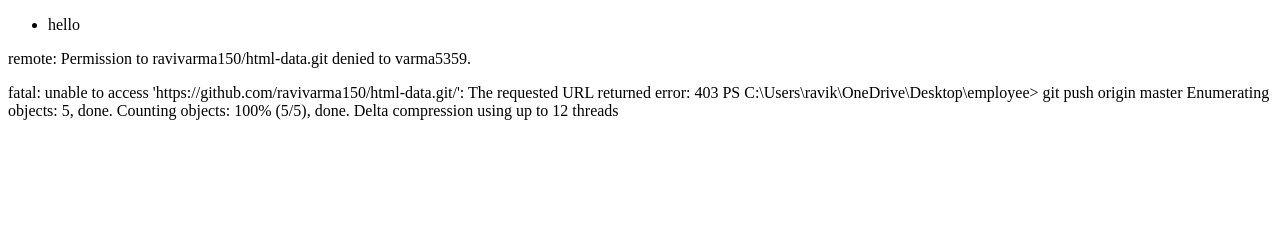
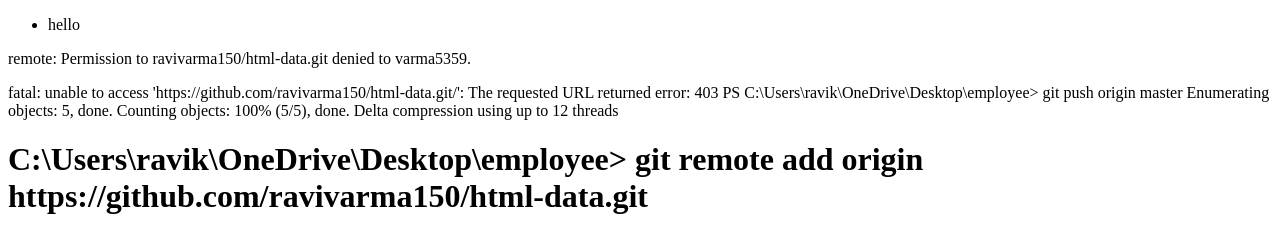
Before and after one commit to ravivarma150/html-data, a plain HTML site: page index.html in a window 1280 px wide. Drawn offline with Linux system fonts and the light colour scheme.

Commit message:
new tag add

```diff
--- a/index.html
+++ b/index.html
@@ -22,5 +22,6 @@ Enumerating objects: 5, done.
 Counting objects: 100% (5/5), done.
 Delta compression using up to 12 threads
 </p>
+<h1>C:\Users\ravik\OneDrive\Desktop\employee> git remote add origin https://github.com/ravivarma150/html-data.git</h1>
 </body>
 </h
```
